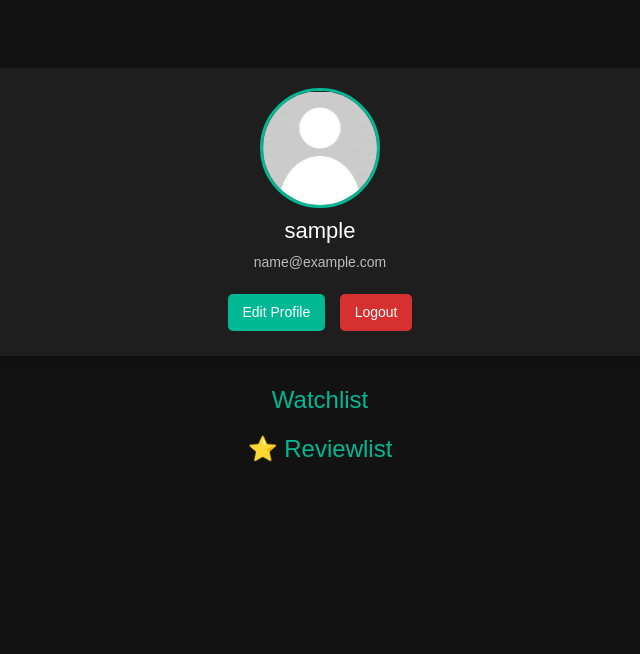
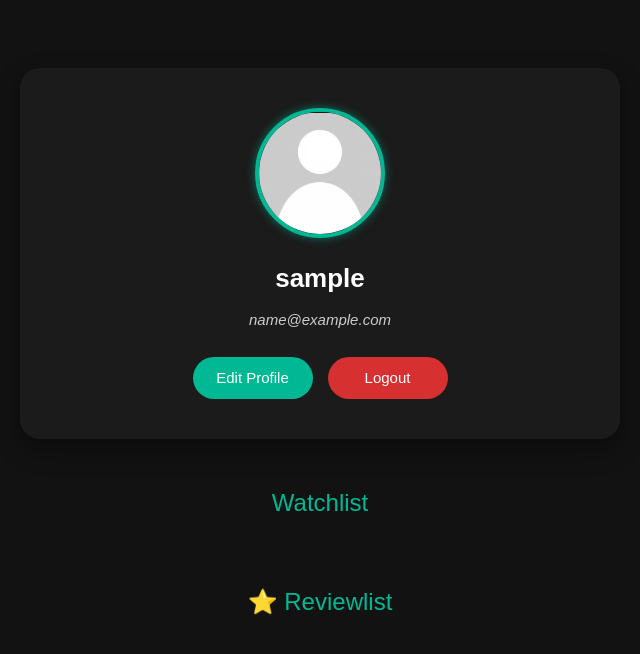
Before and after one commit to harrree/StarShip, a Django app: page /watchlist/ in a window 1280 px wide. Shown: the part 74-728 px from the top of the page, without its empty margins (320-960 px from the left). Run offline with Django 5.2, Linux system fonts and the light colour scheme; the visitor is signed in with stand-in values (Sample User, id 1); data comes from the database, SQL or seed files in the repository.

Commit message:
profile page and edit profile updated

```diff
--- a/MovueProject/MovueApp/static/css/profile.css
+++ b/MovueProject/MovueApp/static/css/profile.css
@@ -13,45 +14,76 @@ body {
   padding: 20px;
 }
 
-/* Profile Card */
+/* =======================
+   Revamped Profile Card
+========================== */
 .profile-card {
+  position: relative;
+  background: rgba(30, 30, 30, 0.85);
+  backdrop-filter: blur(10px);
+  border-radius: 20px;
+  padding: 40px 30px;
+  box-shadow: 0 10px 25px rgba(0, 0, 0, 0.4);
+  max-width: 600px;
+  margin: 0 auto 50px auto;
   text-align: center;
-  background-color: #1e1e1e;
-  padding: 20px;
-  border-radius: 10px;
-  box-shadow: 0px 4px 10px rgba(0, 0, 0, 0.2);
-  margin-bottom: 30px;
+  transition: all 0.3s ease;
+}
+
+.profile-card:hover {
+  transform: translateY(-5px);
+  box-shadow: 0 15px 30px rgba(0, 0, 0, 0.5);
 }
 
 .profile-pic {
-  width: 120px;
-  height: 120px;
+  width: 130px;
+  height: 130px;
+  object-fit: cover;
   border-radius: 50%;
-  border: 3px solid #00b894;
+  border: 4px solid #00b894;
+  margin-bottom: 15px;
+  box-shadow: 0 0 10px #00b89488;
 }
 
 .username {
-  font-size: 22px;
+  font-size: 26px;
+  font-weight: 700;
   margin-top: 10px;
+  color: #ffffff;
 }
 
 .email {
   font-size: 14px;
-  color: #bbb;
+  color: #aaaaaa;
+  margin-bottom: 10px;
+}
+
+.profile-card p {
+  font-size: 15px;
+  color: #cccccc;
+  margin: 15px auto 10px;
+  max-width: 500px;
+  line-height: 1.5;
+  font-style: italic;
 }
 
 .buttons {
-  margin-top: 15px;
+  margin-top: 25px;
+  display: flex;
+  justify-content: center;
+  gap: 15px;
+  flex-wrap: wrap;
 }
 
 .edit-btn, .logout-btn {
-  padding: 8px 15px;
+  padding: 10px 20px;
   border: none;
   cursor: pointer;
-  border-radius: 5px;
-  font-size: 14px;
-  margin: 5px;
-  transition: 0.3s;
+  border-radius: 30px;
+  font-size: 15px;
+  font-weight: 500;
+  transition: background 0.3s ease, transform 0.2s;
+  min-width: 120px;
 }
 
 .edit-btn {
@@ -65,19 +97,24 @@ body {
 }
 
 .edit-btn:hover {
-  background-color: #00997b;
+  background-color: #00a17a;
+  transform: scale(1.05);
 }
 
 .logout-btn:hover {
-  background-color: #c91e1e;
+  background-color: #c02626;
+  transform: scale(1.05);
 }
 
-/* Movies Section */
+/* =======================
+   Movies Section
+========================== */
 .movies-section {
   margin-top: 50px;
   width: 90%;
   max-width: 1000px;
-  margin: auto;
+  margin-left: auto;
+  margin-right: auto;
 }
 
 .movies-section h2 {
--- a/MovueProject/MovueApp/templates/profile.html
+++ b/MovueProject/MovueApp/templates/profile.html
@@ -1,3 +1,4 @@
+<!-- profile.html -->
 {% load static %}
 <!DOCTYPE html>
 <html lang="en">
@@ -89,11 +90,13 @@
                 <label>Email:</label>
                 <input type="email" name="email" value="{{ user.email }}">
 
+                <label>Profile Picture:</label>
+                <input type="file" name="profile_picture" accept="image/* " onchange="previewImage(event)">
+                <!-- <img id="preview" src="{% if pict.profile_picture %}{{ pict.profile_picture.url }}{% else %}{% static 'images/dp.png' %}{% endif %}" alt="Profile Picture Preview" class="preview-img"> -->
+
+
                 <label>Bio:</label>
-                <input type="file" name="profile_picture" accept="image/*">
-
-                <label>Profile Picture:</label>
-                <textarea name="bio" placeholder="Tell us about yourself...">{{pict.bio}}</textarea>
+                <input name="bio" placeholder="Tell us about yourself..." type="text" value="{{ pict.bio }}">
 
                 <button type="submit" class="btn save-btn">Save Changes</button>
                 <button type="button" class="btn close-btn" onclick="closeEditProfile()">Cancel</button>
```
Also changed, not shown: other parts of MovueProject/MovueApp/static/css/profile.css (+65 -38 lines), MovueProject/MovueApp/static/js/profile.js (+22 -35 lines), MovueProject/MovueApp/static/css/header.css (line endings or trailing spaces).
